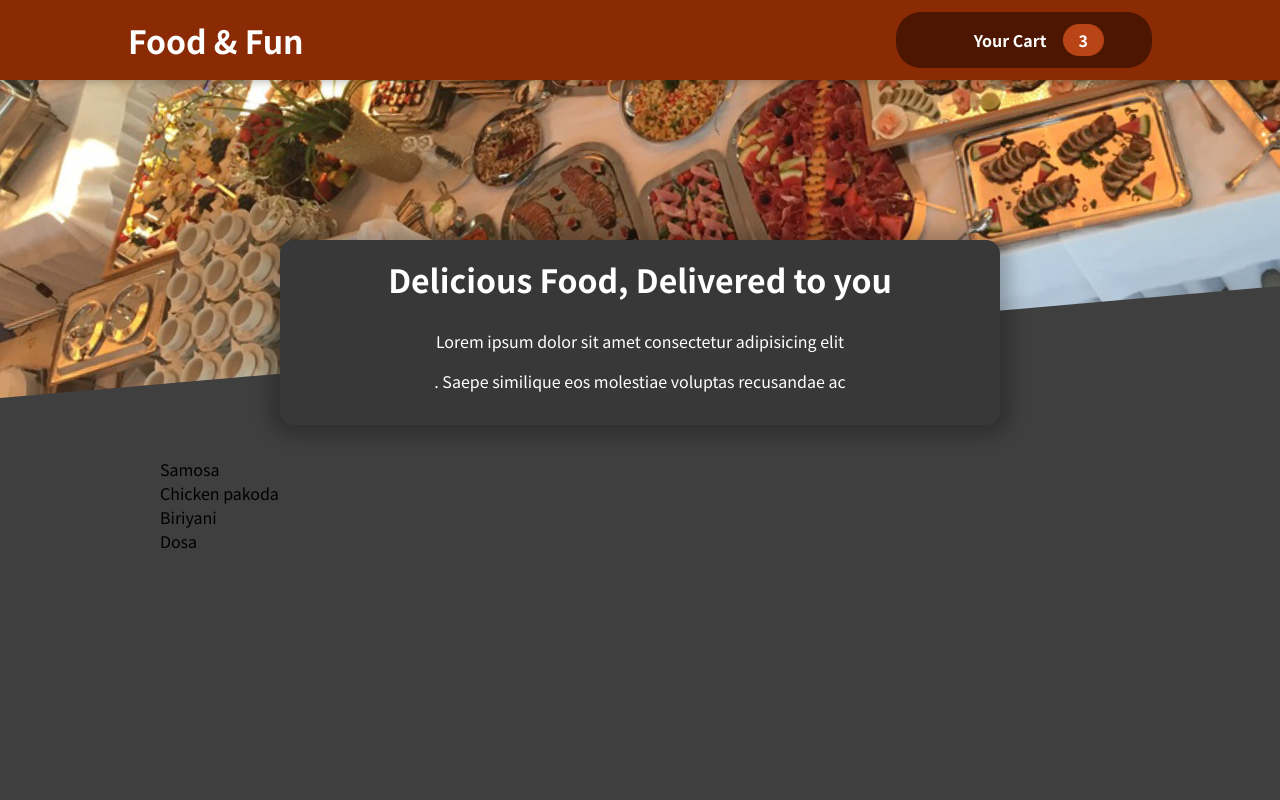
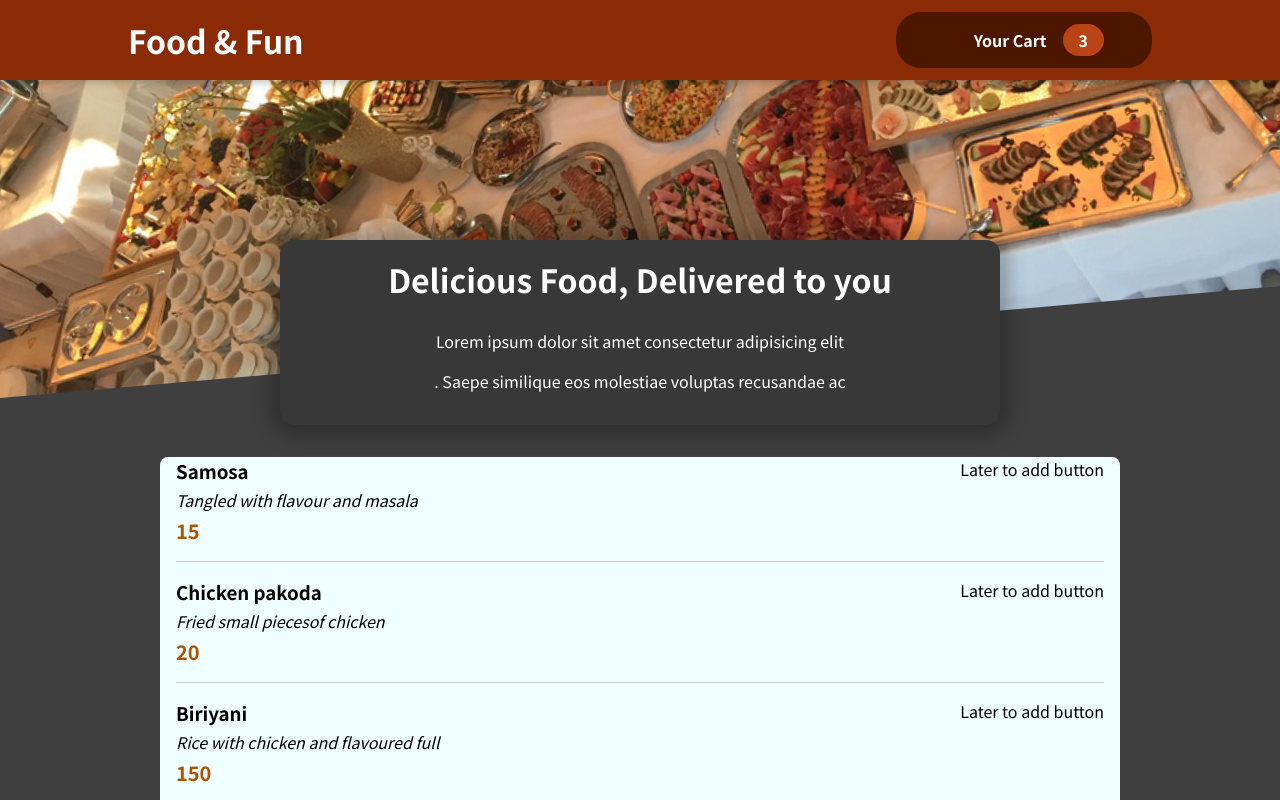
Before and after one commit to saidulixlam/FoodOrderingApp, a React (Create React App) app: page / in a window 1280 px wide. Shown: the top 800 px of the page. Built offline with nearby package versions, Linux system fonts and the light colour scheme; some icons are missing.

Commit message:
Displaying inidividual mealitems

```diff
--- a/src/components/Meals/AvailableMeals.js
+++ b/src/components/Meals/AvailableMeals.js
@@ -1,5 +1,5 @@
-// import { Fragment } from "react";
 import classes from'./AvailableMeals.module.css';
+import MealItem from './MealItem';
 const dummyMeals=[
     {
         id:'m1',
@@ -28,7 +28,7 @@
 ]
 const AvailableMeals = () => {
     const mealsList=dummyMeals.map((meal)=>
-        <li>{meal.name}</li>
+        <MealItem key={meal.id} name={meal.name} description={meal.description} price={meal.price}/>
     )
     return (
         <section className={classes.meals}>
--- a/src/components/Meals/AvailableMeals.module.css
+++ b/src/components/Meals/AvailableMeals.module.css
@@ -3,6 +3,8 @@
     width: 90%;
     margin: 2rem auto;
     animation: meals-appear 1s ease-out forwards;
+    background-color: azure;
+    border-radius: 8px;
   }
 
   .meals ul {
--- /dev/null
+++ b/src/components/Meals/MealItem.js
@@ -0,0 +1,22 @@
+import classes from './MealItem.module.css';
+const MealItem = (props) => {
+    return (
+        <li className={classes.meal}>
+            <div>
+                <h3>{props.name}</h3>
+                <div className={classes.description}>
+                    {props.description}
+                </div>
+                <div className={classes.price}>
+                    {props.price}
+                </div>
+            </div>
+            <div>
+                Later to add button
+            </div>
+
+        </li>
+    );
+}
+
+export default MealItem;
--- /dev/null
+++ b/src/components/Meals/MealItem.module.css
@@ -0,0 +1,22 @@
+.meal {
+    display: flex;
+    justify-content: space-between;
+    margin: 1rem;
+    padding-bottom: 1rem;
+    border-bottom: 1px solid #ccc;
+  }
+
+  .meal h3 {
+    margin: 0 0 0.25rem 0;
+  }
+
+  .description {
+    font-style: italic;
+  }
+
+  .price {
+    margin-top: 0.25rem;
+    font-weight: bold;
+    color: #ad5502;
+    font-size: 1.25rem;
+  }
```
